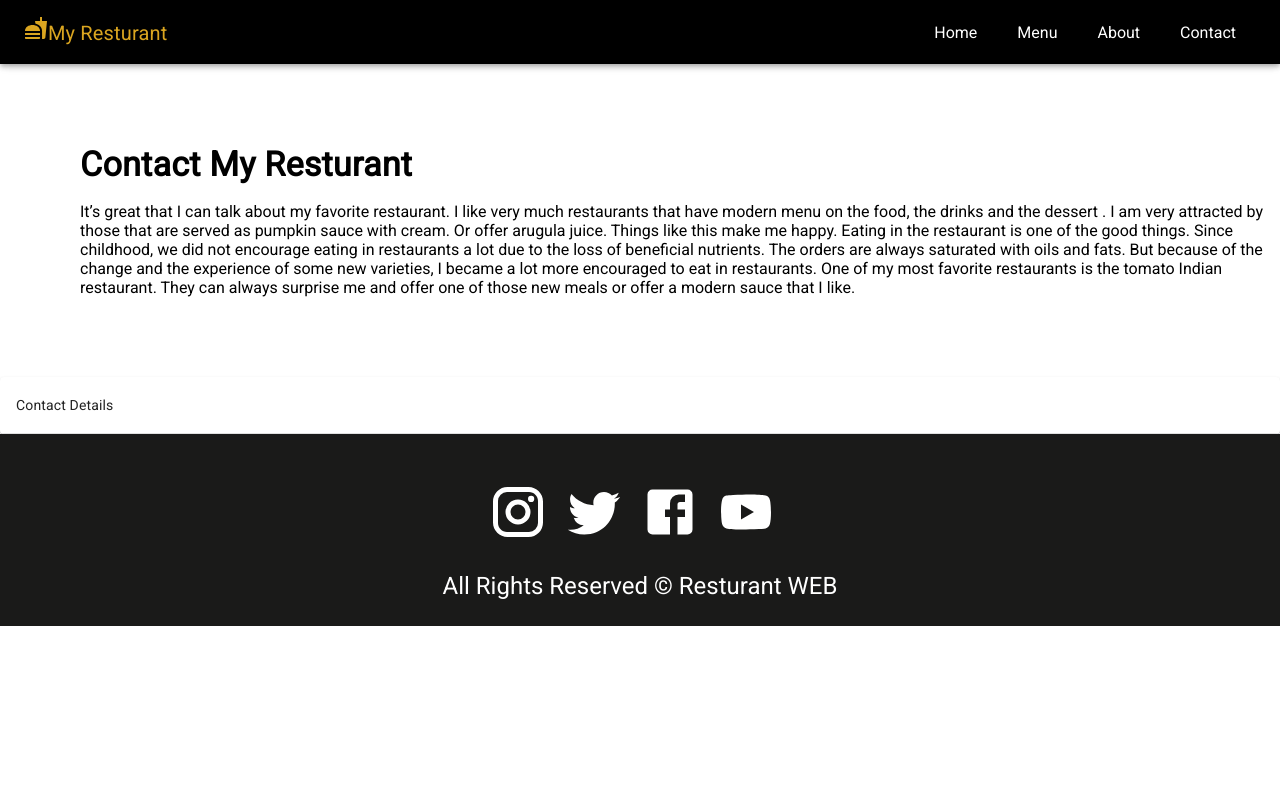
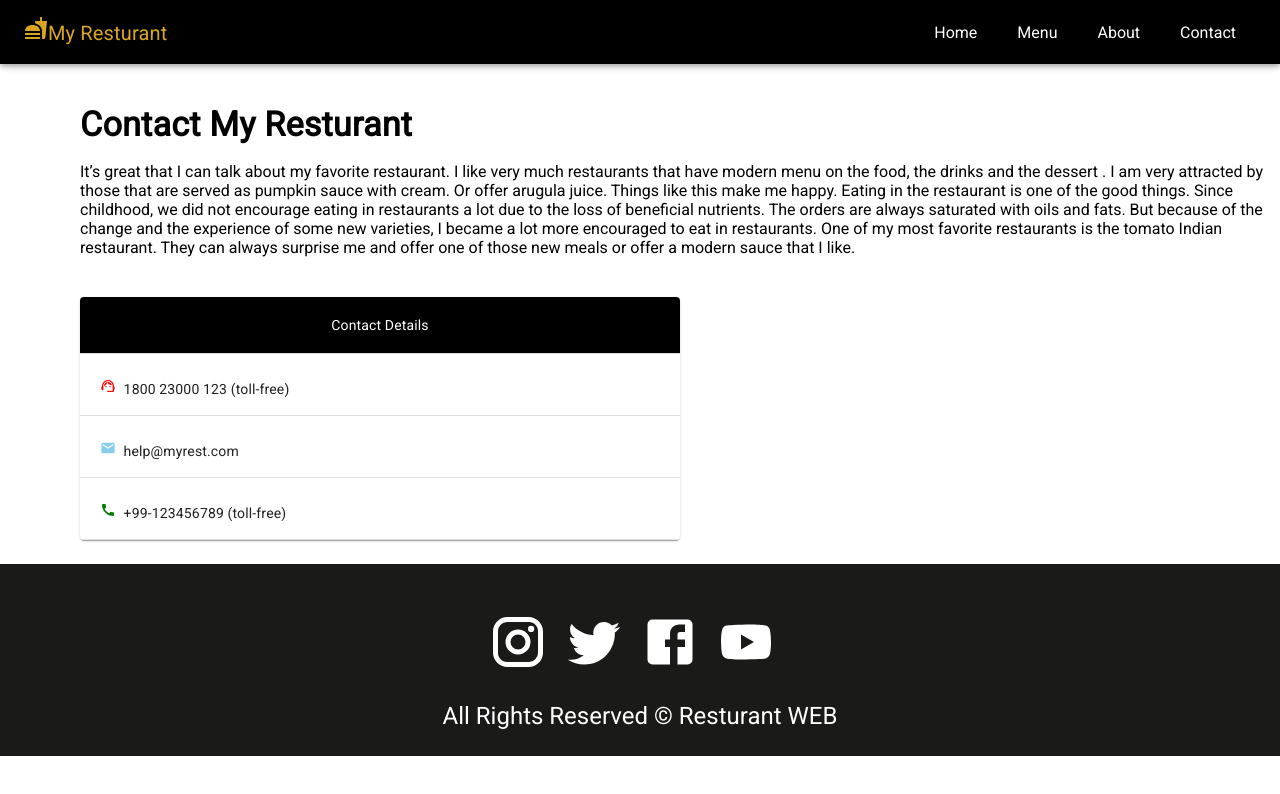
Before and after one commit to Dineshyagnik/resturant_website, a React (Create React App) app: page /contact in a window 1280 px wide. Shown: the top 794 px of the page. Built offline with nearby package versions, Linux system fonts and the light colour scheme.

Commit message:
contact added

```diff
--- a/src/pages/Contact.js
+++ b/src/pages/Contact.js
@@ -1,11 +1,25 @@
 import React from 'react'
 import Layout from '../component/Layout/Layout';
-import { Box, Paper, Table, TableCell, TableContainer, TableHead, TableRow, Typography } from '@mui/material';
+import SupportAgentIcon from '@mui/icons-material/SupportAgent';
+import MailIcon from '@mui/icons-material/Mail';
+import CallIcon from '@mui/icons-material/Call';
+import {
+  Box,
+  Paper,
+  Table,
+  TableBody,
+  TableCell,
+  TableContainer,
+  TableHead,
+  TableRow,
+  Typography,
+
+} from '@mui/material';
 
 const Contact = () => {
   return (
     <Layout>
-      <Box sx={{my:10,ml:10, "& h4":{fontWeight:'bold',mb:2}}}>
+      <Box sx={{my:5,ml:10, "& h4":{fontWeight:'bold',mb:2}}}>
         <Typography variant='h4'>
           Contact My Resturant
         </Typography>
@@ -19,14 +33,33 @@
           But because of the change and the experience of some new varieties, I became a lot more encouraged to eat in restaurants. One of my most favorite restaurants is the tomato Indian restaurant. They can always surprise me and offer one of those new meals or offer a modern sauce that I like.
         </p>
       </Box>
-      <Box>
+      <Box sx={{m:3,width:'600px',ml:10,"@media(max-width:600px)":{
+        width:'300px'
+      }}}>
         <TableContainer component={Paper}>
           <Table aria-label='contact table'>
             <TableHead>
               <TableRow>
-                <TableCell>Contact Details</TableCell>
+                <TableCell sx={{bgcolor:'black',color:'white'}} align='center'>Contact Details</TableCell>
               </TableRow>
             </TableHead>
+            <TableBody>
+              <TableRow>
+                <TableCell>
+                <SupportAgentIcon sx={{color:'red',pt:1}}/> 1800 23000 123 (toll-free)
+                </TableCell>
+              </TableRow>
+              <TableRow>
+              <TableCell>
+                <MailIcon sx={{color:'skyblue',pt:1}}/> help@myrest.com
+                </TableCell>
+              </TableRow>
+              <TableRow>
+              <TableCell>
+                <CallIcon sx={{color:'green',pt:1}}/> +99-123456789 (toll-free)
+                </TableCell>
+              </TableRow>
+            </TableBody>
           </Table>
 
         </TableContainer>
```
